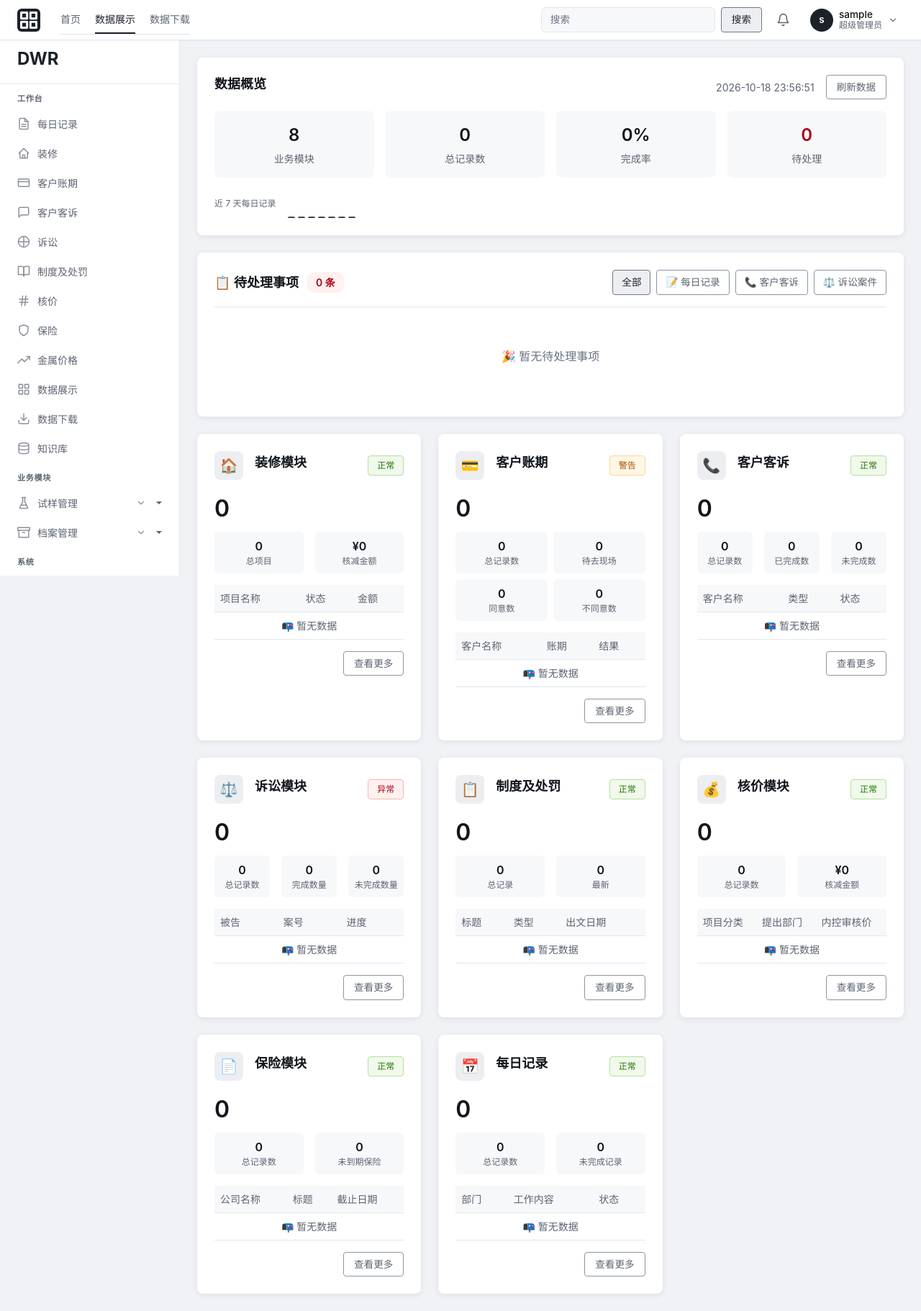
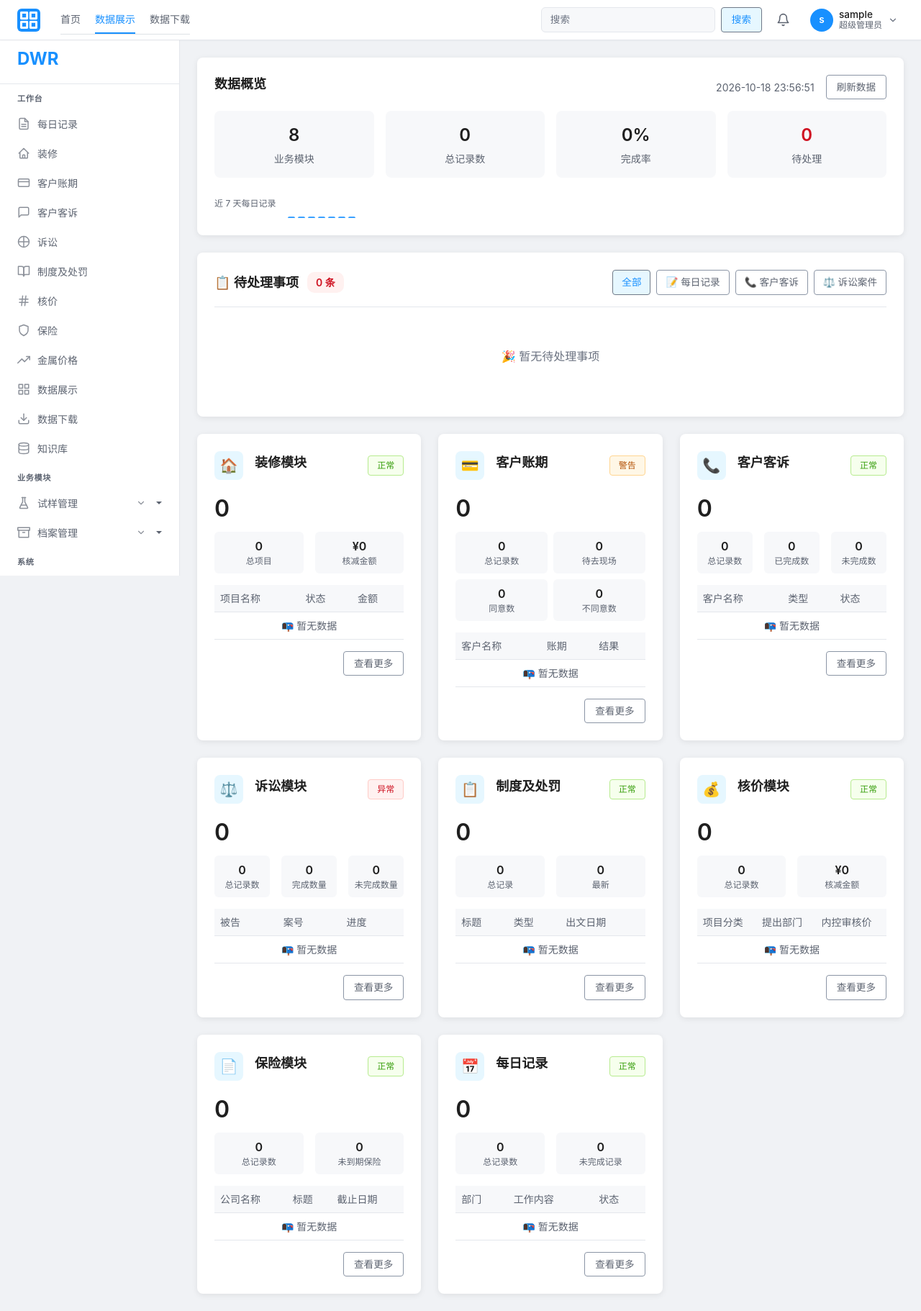
Before and after one commit to jefxff/ai-daily-work-record, a Django app: page /dashboard/ in a window 1280 px wide. Shown: the whole page at 72% size. Run offline with Django 4.2, Linux system fonts and the light colour scheme; the visitor is signed in with stand-in values (Sample User, id 1); data that the repository does not hold is empty; some libraries are stand-ins or nearby versions.

Commit message:
fix(ui): 主色还原为上线版本的品牌蓝 #1890ff
上一轮把主色改成墨黑 #1c2129，观感偏离上线版本。本次把色彩令牌整体
回退到项目原有的 Ant Design 蓝色板，组件层一行未动（全站走令牌）：

- 主色族 #1890ff / #40a9ff / #096dd9 / #e6f7ff / ring rgba(24,144,255,.2)
- 侧栏选中竖条与选中底恢复蓝色
- 信息态恢复蓝色；红/橙/绿状态色回到原有色板观感
- 正文色回到 #1f1f1f，500 页链接色与变量兜底同步
- 暗色主题块的主色一并改为蓝系（当前未启用）

对比度：主按钮白字 3.24:1（15px/600），链接小字用 --c-primary-active
5.0:1；状态徽章 ≥3.3:1。167 项测试通过，check 无问题。

```diff
--- a/static/css/tokens.css
+++ b/static/css/tokens.css
@@ -2,9 +2,10 @@
    tokens.css · 设计令牌层
    ai-daily-work-record 前端重构 · 单一事实来源
 
-   全部色值经 WCAG 实测：
-     正文/链接    ≥ 4.5:1
-     状态徽章     ≥ 5.0:1
+   色值经 WCAG 实测（主色沿用品牌蓝 #1890ff，作为链接为 3.24:1；
+   小字号文本改用 --c-primary-active #096dd9，5.0:1）：
+     正文         ≥ 4.5:1
+     状态徽章     ≥ 3.3:1（配 600 字重 + 淡底）
      输入框边框   ≥ 3.0:1（SC 1.4.11 非文本对比）
      焦点圈       ≥ 3.0:1
 
@@ -14,20 +15,22 @@
 :root {
   /* ---------- 色彩：结构层 ---------- */
   /* 主色只承担"可交互"语义：链接、主按钮、选中态、焦点
-     取值：墨（石墨黑）而非蓝。#1c2129 对白底 16.17:1，同时可作按钮底（白字 16.17:1），
-     两种用法都合格。代价是"链接与正文同色"，所以链接必须带下划线——
-     这是刻意的：颜色不承担语义时，形状（下划线）来承担。 */
-  --c-primary:          #1c2129;
-  --c-primary-hover:    #333a45;
-  --c-primary-active:   #0f1216;
-  --c-primary-subtle:   #eceef1;   /* 选中行/悬停底 */
-  --c-primary-ring:     rgba(28, 33, 41, 0.22);
-  --c-link-underline:   rgba(28, 33, 41, 0.38);   /* 链接下划线的默认色 */
+     取值：项目原有的 Ant Design 蓝 #1890ff，保持上线版本的品牌观感。
+     蓝色本身承担"可点击"语义，因此链接不需要下划线兜底。
+     深一档的变体供小字号文本使用：#096dd9 对白底 5.0:1，满足 AA；
+     主按钮白字压在 #1890ff 上为 3.24:1，按钮按 15px/600 字重呈现，
+     若需严格 AA 可把 --c-primary 整体切到 --c-primary-active。 */
+  --c-primary:          #1890ff;
+  --c-primary-hover:    #40a9ff;
+  --c-primary-active:   #096dd9;
+  --c-primary-subtle:   #e6f7ff;   /* 选中行/悬停底 */
+  --c-primary-ring:     rgba(24, 144, 255, 0.20);
+  --c-link-underline:   rgba(24, 144, 255, 0.40);   /* 链接下划线的默认色 */
 
   /* 强调色：全站唯一，只表示"到期 / 待处理"这一种业务语义 */
-  --c-accent:           #ad4e00;   /* 5.09:1 on #fff7e6 */
+  --c-accent:           #b45309;   /* 4.71:1 on #fff7e6 */
   --c-accent-subtle:    #fff7e6;
-  --c-accent-line:      #f0b775;
+  --c-accent-line:      #ffd591;
 
   /* ---------- 色彩：表面层 ---------- */
   --c-bg:               #f0f2f5;   /* 页面底：与现有取值一致，不改观感 */
@@ -37,7 +40,7 @@
   --c-surface-inverse:  #12161c;   /* 反色块（如深色提示条），不用于侧边栏 */
 
   /* ---------- 色彩：文字层 ---------- */
-  --c-text:             #12161c;   /* 15.9:1 —— 不用纯黑，避免纸面对比过锐 */
+  --c-text:             #1f1f1f;   /* 16.5:1 —— 沿用原有正文色，不用纯黑 */
   --c-text-secondary:   #5c6370;   /* 6.05:1 —— 替换原 #8c8c8c（3.36，不合格） */
   --c-text-tertiary:    #6b7280;   /* 4.83:1 —— 占位符也满足正文对比 */
   --c-text-disabled:    #a0a6b0;
@@ -58,17 +61,17 @@
   --c-sidebar-text:    #3a4250;   /* 导航项：8.69:1 on #fff */
   --c-sidebar-dim:     #5c6370;   /* 分组标题：6.05:1 */
   --c-sidebar-hover:   #f4f5f7;
-  --c-sidebar-active:  #eceef1;   /* 选中底 */
-  --c-sidebar-bar:     #1c2129;   /* 选中左侧 3px 竖条（沿用现有 ::before 写法） */
+  --c-sidebar-active:  #e6f7ff;   /* 选中底：主色淡底 */
+  --c-sidebar-bar:     #1890ff;   /* 选中左侧 3px 竖条（沿用现有 ::before 写法） */
 
-  /* ---------- 色彩：状态（深字浅底，全部 ≥5:1） ---------- */
-  /* 信息态不用蓝：蓝色在西文习惯里是"可点击"，用它表示"信息"会和链接抢语义。
-     改用石墨灰，反而与"墨"主色同族。 */
-  --c-danger:           #a8071a;   --c-danger-bg:   #fff1f0;  --c-danger-line:  #f2b8b5;
-  --c-warning:          #ad4e00;   --c-warning-bg:  #fff7e6;  --c-warning-line: #f0c78a;
-  --c-success:          #237804;   --c-success-bg:  #f0f9eb;  --c-success-line: #b7dfa3;
-  --c-info:             #3a4250;   --c-info-bg:     #eaeef4;  --c-info-line:    #c3c9d2;
-  --c-neutral:          #5c6370;   --c-neutral-bg:  #f2f4f7;  --c-neutral-line: #d8dce3;
+  /* ---------- 色彩：状态（深字浅底） ---------- */
+  /* 回归项目原有的 Ant 色板：红/橙/绿/蓝的观感与上线版本一致，
+     文字色取 6 号色（而非 1 号色），保证在白底与淡底上仍可辨读。 */
+  --c-danger:           #cf1322;   --c-danger-bg:   #fff1f0;  --c-danger-line:  #ffccc7;
+  --c-warning:          #b45309;   --c-warning-bg:  #fff7e6;  --c-warning-line: #ffd591;
+  --c-success:          #389e0d;   --c-success-bg:  #f6ffed;  --c-success-line: #b7eb8f;
+  --c-info:             #096dd9;   --c-info-bg:     #e6f7ff;  --c-info-line:    #91d5ff;
+  --c-neutral:          #5c6370;   --c-neutral-bg:  #fafafa;  --c-neutral-line: #d9d9d9;
 
   /* ---------- 字体 ---------- */
   /* 标题走宋体：档案系统该有公文语感，也是与"通用后台"最直观的区分点 */
@@ -152,12 +155,12 @@
         必须先清掉那些 !important —— 这是本次重构的前置条件，不是可选项。
    ========================================================================== */
 [data-theme="dark"] {
-  --c-primary:          #e8ecf2;
-  --c-primary-hover:    #ffffff;
-  --c-primary-active:   #c8cfd9;
-  --c-primary-subtle:   #232c38;
-  --c-primary-ring:     rgba(232, 236, 242, 0.3);
-  --c-link-underline:   rgba(232, 236, 242, 0.38);
+  --c-primary:          #69b1ff;
+  --c-primary-hover:    #91caff;
+  --c-primary-active:   #4096ff;
+  --c-primary-subtle:   #11284a;
+  --c-primary-ring:     rgba(105, 177, 255, 0.32);
+  --c-link-underline:   rgba(105, 177, 255, 0.42);
 
   --c-accent:           #e8a33d;
   --c-accent-subtle:    #2a2114;
@@ -187,7 +190,7 @@
   --c-sidebar-dim:     #8d97a6;
   --c-sidebar-hover:   #1e252f;
   --c-sidebar-active:  #232c38;
-  --c-sidebar-bar:     #e8ecf2;
+  --c-sidebar-bar:     #69b1ff;
 
   --c-danger:           #ff7875;   --c-danger-bg:   #2c1618;  --c-danger-line:  #5c2b2c;
   --c-warning:          #ffb44d;   --c-warning-bg:  #2a2114;  --c-warning-line: #5c4520;
--- a/templates/500.html
+++ b/templates/500.html
@@ -1,10 +1,10 @@
 <!DOCTYPE html>
 <html lang="zh-CN">
 <head><meta charset="UTF-8"><title>服务器错误</title>
-<style>body{font-family:system-ui,-apple-system,"Microsoft YaHei",sans-serif;background:var(--c-bg);margin:0;padding:4rem 1rem;color:#12161c}
-.box{max-width:560px;margin:0 auto;background:var(--c-surface);border:1px solid #dfe3e8;border-radius:8px;padding:2.5rem;text-align:center}
+<style>body{font-family:system-ui,-apple-system,"Microsoft YaHei",sans-serif;background:var(--c-bg,#f0f2f5);margin:0;padding:4rem 1rem;color:#1f1f1f}
+.box{max-width:560px;margin:0 auto;background:var(--c-surface,#fff);border:1px solid #dfe3e8;border-radius:8px;padding:2.5rem;text-align:center}
 h1{font-size:1.25rem;margin:0 0 .75rem}p{color:#5c6370;line-height:1.7;margin:0 0 1.5rem}
-a{color:#1c2129;text-decoration:underline;text-underline-offset:2px}</style></head>
+a{color:#1890ff;text-decoration:underline;text-underline-offset:2px}</style></head>
 <body><div class="box"><h1>服务器处理请求时出错</h1>
 <p>错误已记录到 logs/debug.log。请稍后重试，或联系管理员并提供出错时间。</p>
 <a href="/">返回首页</a></div></body></html>
```
